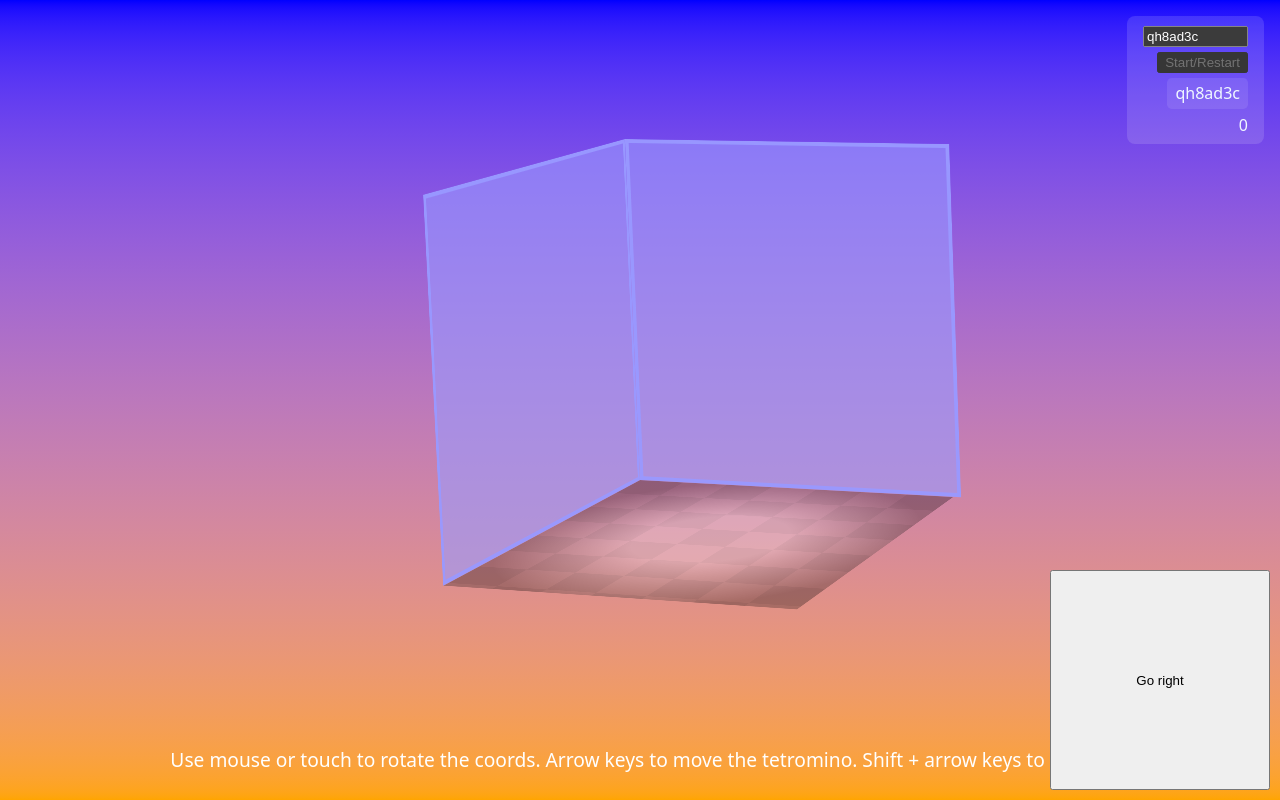
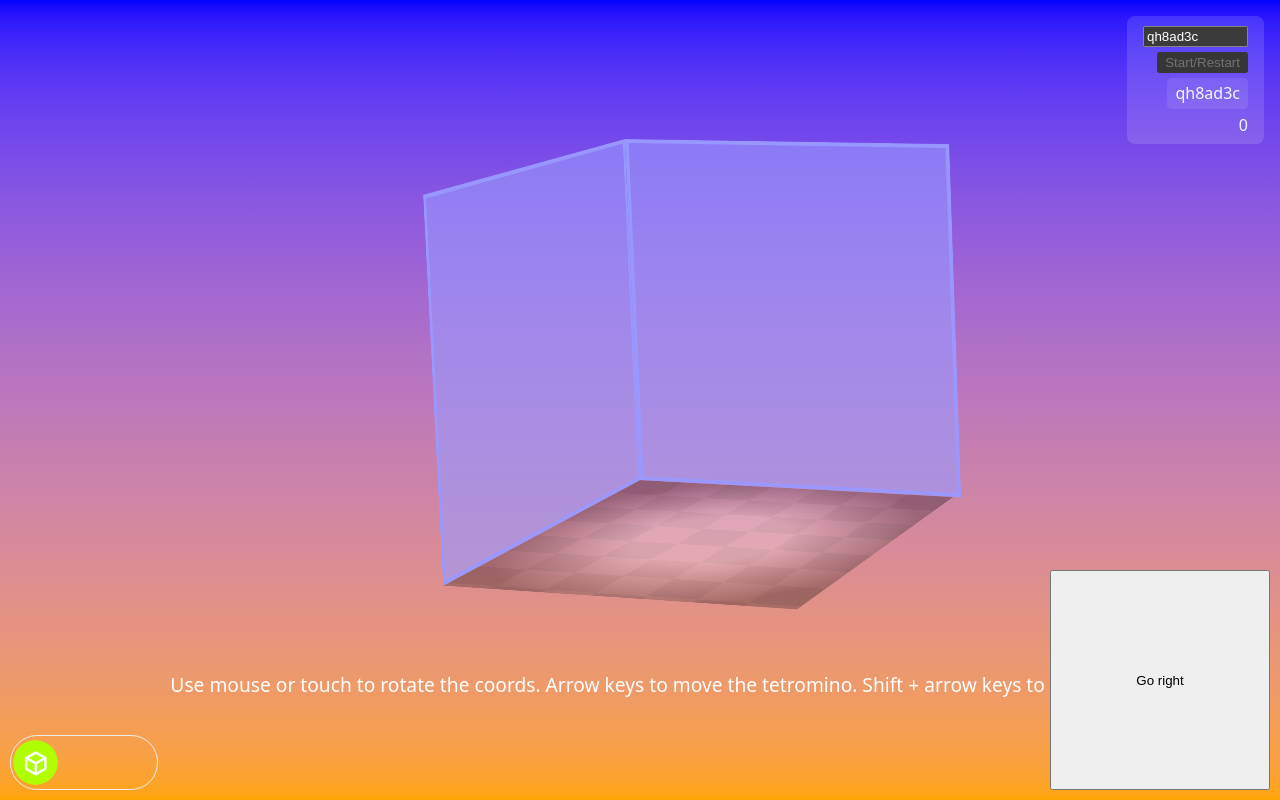
Before and after one commit to BrunnerLivio/wexC, a website: page src/tetris/tetris.html in a window 1280 px wide. Drawn offline with Linux system fonts and the light colour scheme.

Commit message:
initial version switch mode

```diff
--- a/src/tetris/game/gameController.js
+++ b/src/tetris/game/gameController.js
@@ -45,6 +45,7 @@ const log = LoggerFactory("ch.fhnw.tetris.game.gameController");
  * @property startGame
  * @property restart
  * @property moveRight
+ * @property switchModeController
  */
 
 /**
@@ -370,5 +371,6 @@ const GameController = (om) => {
     tetrominoController,
     restart,
     moveRight: () => movePosition(moveRight),
+    switchModeController,
   };
 };
--- a/src/tetris/game/gameProjector.js
+++ b/src/tetris/game/gameProjector.js
@@ -1,14 +1,14 @@
-import "../../kolibri/util/array.js";
-import { dom, select } from "../../kolibri/util/dom.js";
-import { registerForMouseAndTouch } from "../scene3D/scene.js";
-import { LoggerFactory } from "../../kolibri/logger/loggerFactory.js";
-import { MISSING_FOREIGN_KEY } from "../../extension/relationalModelType.js";
-import { projectPlayerList } from "../player/playerProjector.js";
-import { projectGameState } from "../gameState/gameStateProjector.js";
+import '../../kolibri/util/array.js';
+import { dom, select } from '../../kolibri/util/dom.js';
+import { registerForMouseAndTouch } from '../scene3D/scene.js';
+import { LoggerFactory } from '../../kolibri/logger/loggerFactory.js';
+import { MISSING_FOREIGN_KEY } from '../../extension/relationalModelType.js';
+import { projectPlayerList } from '../player/playerProjector.js';
+import { projectGameState } from '../gameState/gameStateProjector.js';
 
 export { projectGame };
 
-const log = LoggerFactory("ch.fhnw.tetris.gameProjector");
+const log = LoggerFactory('ch.fhnw.tetris.gameProjector');
 
 /**
  * Create the control panel view and bind to the controller actions
@@ -28,23 +28,23 @@ const projectControlPanel = (gameController) => {
     header.append(...projectPlayerList(playerController));
     header.append(...projectGameState(gameController.gameStateController));
 
-  const [selfInput] = select(header, "div.self input");
-  const [startButton] = select(header, "button");
+    const [selfInput] = select(header, 'div.self input');
+    const [startButton] = select(header, 'button');
 
     // data binding
 
     playerController.onActivePlayerIdChanged((_) => {
         if (playerController.areWeInCharge()) {
-      startButton.removeAttribute("disabled");
+            startButton.removeAttribute('disabled');
         } else {
-      startButton.setAttribute("disabled", "");
+            startButton.setAttribute('disabled', '');
         }
     });
     playerController.onActivePlayerIdChanged((_) => {
         if (playerController.areWeInCharge()) {
-      header.classList.add("active");
+            header.classList.add('active');
         } else {
-      header.classList.remove("active");
+            header.classList.remove('active');
         }
     });
 
@@ -63,10 +63,10 @@ const projectControlPanel = (gameController) => {
     // Using direct property assignment (onclick) overwrites any previous listeners
     // Only the last assignment will be executed when the button is clicked
     startButton.onclick = (_) => {
-    startButton.setAttribute("disabled", ""); // double-click protection
+        startButton.setAttribute('disabled', ''); // double-click protection
         gameController.restart(() => {
             if (!playerController.areWeInCharge()) return;
-      startButton.removeAttribute("disabled");
+            startButton.removeAttribute('disabled');
         });
     };
 
@@ -80,7 +80,7 @@ const projectControlPanel = (gameController) => {
  * @return { HTMLCollection }
  */
 const projectMain = (gameController) => {
-  const boxFaceDivs = (6).times((_) => "<div class='face'></div>").join("");
+    const boxFaceDivs = (6).times((_) => "<div class='face'></div>").join('');
 
     const mainElements = dom(`
         <main id="main" class="scene3d noSelection">
@@ -111,33 +111,29 @@ const projectMain = (gameController) => {
 
     // view binding
     const main = mainElements[0];
-  const [coordsDiv] = select(main, ".coords");
-  const [ghostDiv] = select(main, ".ghost");
-  const [...ghostBoxesDivs] = select(ghostDiv, ".box");
+    const [coordsDiv] = select(main, '.coords');
+    const [ghostDiv] = select(main, '.ghost');
+    const [...ghostBoxesDivs] = select(ghostDiv, '.box');
 
     registerForMouseAndTouch(main); // the general handling of living in a 3D scene
 
     gameController.tetrominoController.onCurrentTetrominoIdChanged((tetroId) => {
         // show ghost only if we have a current tetro
         if (tetroId === MISSING_FOREIGN_KEY) {
-      ghostDiv.classList.remove("show");
+            ghostDiv.classList.remove('show');
         } else {
-      ghostDiv.classList.add("show");
+            ghostDiv.classList.add('show');
         }
     });
 
     const mayAddTetroDiv = (tetromino) => {
         if (!tetromino) return;
         if (tetromino.id === MISSING_FOREIGN_KEY) return;
-    const mayTetroDiv = main.querySelector(
-      `.tetromino[data-id="${tetromino.id}"]`
-    );
+        const mayTetroDiv = main.querySelector(`.tetromino[data-id="${tetromino.id}"]`);
         if (mayTetroDiv) {
             return mayTetroDiv;
         }
-    const [tetroDiv] = dom(
-      `<div class="tetromino ${tetromino.shapeName}" data-id="${tetromino.id}"></div>`
-    );
+        const [tetroDiv] = dom(`<div class="tetromino ${tetromino.shapeName}" data-id="${tetromino.id}"></div>`);
         coordsDiv.append(tetroDiv);
         return tetroDiv;
     };
@@ -147,9 +143,7 @@ const projectMain = (gameController) => {
     gameController.tetrominoController.onTetrominoRemoved((tetromino) => {
         const div = main.querySelector(`[data-id="${tetromino.id}"]`);
         if (!div) {
-      log.warn(
-        "cannot find view to remove tetromino " + JSON.stringify(tetromino)
-      );
+            log.warn('cannot find view to remove tetromino ' + JSON.stringify(tetromino));
             return;
         }
         setTimeout((_) => {
@@ -174,24 +168,17 @@ const projectMain = (gameController) => {
             log.error(`cannot add box ${box.id} after ${count} retries`);
             return;
         } // max recursive count
-    const tetroDiv = mayAddTetroDiv(
-      gameController.tetrominoController.findTetrominoById(box.tetroId)
-    );
+        const tetroDiv = mayAddTetroDiv(gameController.tetrominoController.findTetrominoById(box.tetroId));
         if (!tetroDiv) {
             // this is an indication of data inconsistency, and it might be better to do a full reload
-      log.warn(
-        "cannot add box view since its tetromino view cannot be found or built." +
-          box.id
-      );
+            log.warn('cannot add box view since its tetromino view cannot be found or built.' + box.id);
             setTimeout((_) => {
                 // try again after a while
                 handleNewBoxDiv(box, count);
             }, count * 200);
             return;
         }
-    const [boxDiv] = dom(
-      `<div class="box" data-id="${box.id}">${boxFaceDivs}</div>`
-    );
+        const [boxDiv] = dom(`<div class="box" data-id="${box.id}">${boxFaceDivs}</div>`);
         updateBoxDivPosition(box, boxDiv);
         tetroDiv.append(boxDiv);
     };
@@ -200,10 +187,10 @@ const projectMain = (gameController) => {
         const boxDiv = main.querySelector(`.box[data-id="${box.id}"]`);
         if (!boxDiv) {
             // difficult to say when this might happen, but better be defensive
-      log.error("cannot find div to remove for box id " + box.id);
+            log.error('cannot find div to remove for box id ' + box.id);
             return;
         }
-    boxDiv.classList.add("destroy");
+        boxDiv.classList.add('destroy');
         setTimeout((_) => {
             // remove only after visualization is done
             boxDiv.remove();
@@ -214,7 +201,7 @@ const projectMain = (gameController) => {
         const boxDiv = main.querySelector(`.box[data-id="${box.id}"]`);
         if (!boxDiv) {
             log.debug(
-        "unknown div for box " + box.id
+                'unknown div for box ' + box.id
                 //" import("./gameController.js").. Likely, tetro has not been added, yet. Later updates will resolve this."
             );
             return;
@@ -233,8 +220,44 @@ const projectAxisControl = (gameController) => {
 
 const projectSwitchModeControl = (gameController) => {
     const view = dom(`
-    <div class="switch-mode-control">
-    </div>`);
+      <label class="switch" title="Switch mode" for="mode-switch">
+        <input type="checkbox" id="mode-switch" aria-label="Switch mode">
+        <span class="track"></span>
+
+        <!-- moving round dot that contains only one SVG at a time -->
+        <span class="dot">
+          <!-- left icon (green). preserveAspectRatio slice makes it fill the dot -->
+
+          <svg class="icon icon-left"
+              xmlns="http://www.w3.org/2000/svg"
+              viewBox="0 0 45 45"
+              preserveAspectRatio="xMidYMid slice"
+              aria-hidden="true">
+            <circle cx="22.5" cy="22.5" r="22.5" fill="#AFFF02"/>
+            <g transform="matrix(0.6 0 0 0.6 0 3)">
+              <path d="M56 43C56 43.76 55.58 44.42 54.94 44.76L39.14 53.64C38.82 53.88 38.42 54 38 54C37.58 54 37.18 53.88 36.86 53.64L21.06 44.76C20.42 44.42 20 43.76 20 43V25C20 24.24 20.42 23.58 21.06 23.24L36.86 14.36C37.18 14.12 37.58 14 38 14C38.42 14 38.82 14.12 39.14 14.36L54.94 23.24C55.58 23.58 56 24.24 56 25V43ZM26.08 25L38 31.7L49.92 25L38 18.3L26.08 25ZM24 41.82L36 48.58V35.16L24 28.42V41.82ZM52 41.82V28.42L40 35.16V48.58L52 41.82Z" fill="white"/>
+            </g>
+          </svg>
+
+          <!-- right icon (red) -->
+          <svg class="icon icon-right"
+              xmlns="http://www.w3.org/2000/svg"
+              viewBox="0 0 168 45"
+              preserveAspectRatio="xMidYMid slice"
+              aria-hidden="true">
+            <circle cx="84" cy="22.5" r="22.5" fill="#FB0F5A"/>
+            <g transform="matrix(0.6 0 0 0.6 6 3)">
+              <path d="M147 25C147 24.24 146.58 23.58 145.94 23.24L130.14 14.36C129.82 14.12 129.42 14 129 14C128.58 14 128.18 14.12 127.86 14.36L112.06 23.24C111.42 23.58 111 24.24 111 25V43C111 43.76 111.42 44.42 112.06 44.76L127.86 53.64C128.18 53.88 128.58 54 129 54C129.42 54 129.82 53.88 130.14 53.64L145.94 44.76C146.58 44.42 147 43.76 147 43V25ZM115 26.18L127 19.42V32.84L115 39.58V26.18ZM143 26.18V39.58L131 32.84V19.42L143 26.18Z" fill="white"/>
+            </g>
+          </svg>
+        </span>
+      </label>
+    `);
+
+    const elements = Array.from(view);
+    const [container] = /** @type {HTMLElement[]} */ (elements);
+    gameController.switchModeController?.notifySetupFinished(container);
+
     return view;
 };
 
--- a/src/tetris/switchModeController/switchModeController.js
+++ b/src/tetris/switchModeController/switchModeController.js
@@ -1,6 +1,45 @@
 export { SwitchModeController };
 
 /**
- * @param {import("../../kolibri/observable/observableMap").ObservableMapType}
+ * @typedef {"tetronimo" | "room"} ControllerMode
  */
-const SwitchModeController = (om) => {};
+
+/** @type {Array<ControllerMode>} */
+const modes = ['tetronimo', 'room'];
+
+/**
+ * @param {import("../../kolibri/observable/observableMap").ObservableMapType} om
+ */
+const SwitchModeController = (om) => {
+    let currentMode = modes[0];
+
+    const changeMode = (value) => {
+        if (value) {
+            currentMode = modes[1];
+        } else {
+            currentMode = modes[0];
+        }
+
+        console.log('new mode', currentMode);
+    };
+
+    /**
+     * @param {HTMLElement} container
+     */
+    const notifySetupFinished = (container) => {
+        const input = container.querySelector('input');
+
+        // Listen to the checkbox state change
+        input.addEventListener('change', () => {
+            const isChecked = input.checked; // true / false
+            changeMode(isChecked);
+        });
+    };
+
+    /** @returns {ControllerMode} */
+    const getCurrentMode = () => {
+        return currentMode;
+    };
+
+    return { notifySetupFinished, getCurrentMode };
+};
--- a/src/tetris/tetris.css
+++ b/src/tetris/tetris.css
@@ -211,3 +211,83 @@ footer {
     transform-origin: left top;
     transform:        rotateY(-90deg);
 }
+
+:root{
+  --switch-width: 168px;
+  --switch-height: 75px;
+  --track-pad: 10px;
+  --dot-size: 45px;
+  --travel-gap: 6px; /* small extra offset so dot sits nicely inside stroke */
+  --transition: 320ms cubic-bezier(.2,.9,.3,1);
+}
+
+.switch {
+    display: inline-block;
+    width: var(--switch-width);
+    height: var(--switch-height);
+    position: relative;
+}
+
+/* keep input accessible but visually hidden */
+.switch input {
+    position: absolute;
+    inset: 0;
+    margin: 0;
+    opacity: 0;
+    z-index: 2; /* stays on top for clicks and keyboard */
+    cursor: pointer;
+}
+
+/* track (very plain) */
+.switch .track {
+    position: absolute;
+    left: var(--track-pad);
+    right: var(--track-pad);
+    top: var(--track-pad);
+    bottom: var(--track-pad);
+    border-radius: 27px;
+    background: transparent;
+    border: 1px solid #eeeeee;
+    pointer-events: none;
+}
+
+/* the dot: a round container that moves left/right */
+.switch .dot {
+    position: absolute;
+    width: var(--dot-size);
+    height: var(--dot-size);
+    top: calc((var(--switch-height) - var(--dot-size)) / 2); /* vertically center */
+    left: calc(var(--track-pad) + 3px); /* start a bit inset from left track edge */
+    border-radius: 50%;
+    overflow: hidden; /* crop svg overflow */
+    pointer-events: none; /* clicks go to input */
+    transition: transform 220ms ease;
+    background: transparent; /* icon provides color */
+}
+
+/* move to right when checked (simple calc) */
+.switch input:checked + .track + .dot {
+    transform: translateX(calc((100% * 2 + var(--track-pad) - 3px)));
+}
+
+/* SVG icons fill the dot */
+.switch .icon {
+    width: 100%;
+    height: 100%;
+    display: none; /* hide by default */
+    pointer-events: none;
+}
+
+/* show left icon when unchecked, right when checked */
+.switch input:not(:checked) + .track + .dot .icon-left {
+    display: block;
+}
+.switch input:checked + .track + .dot .icon-right {
+    display: block;
+}
+
+/* focus-visible (keyboard) hint */
+.switch input:focus + .track + .dot {
+    outline: 3px solid rgba(205, 206, 206, 0.18);
+    outline-offset: 2px;
+}
```
Lines whose indentation alone changed are shown as unchanged.
